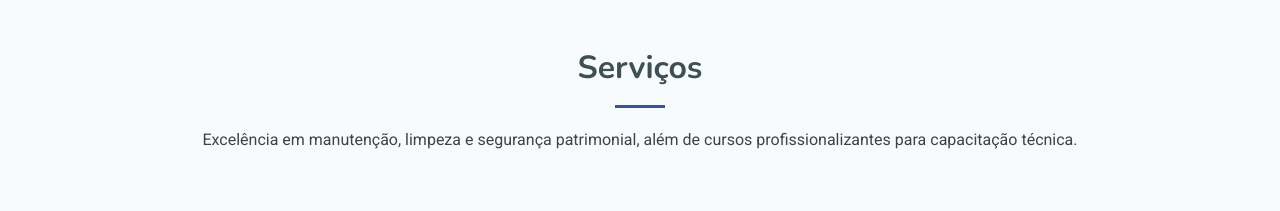
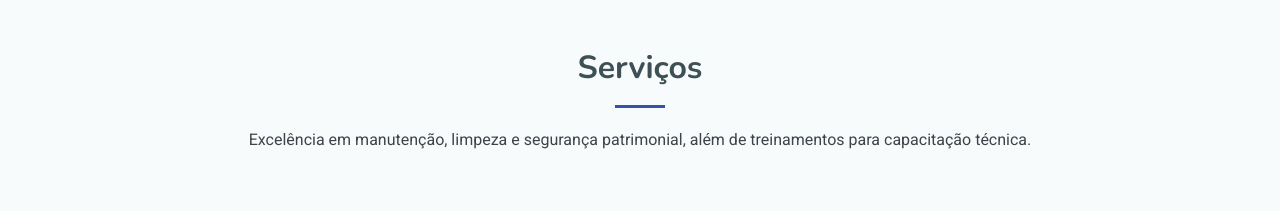
Before and after one commit to kawanwagnner/vg-facilities, a plain HTML site: page index.html in a window 1280 px wide. Shown: the part 4440-4651 px from the top of the page. Drawn offline with nearby package versions, Linux system fonts and the light colour scheme.

Commit message:
fix error

```diff
--- a/index.html
+++ b/index.html
@@ -586,7 +586,7 @@
           <h2>Serviços</h2>
           <p>
             Excelência em manutenção, limpeza e segurança patrimonial, além de
-            cursos profissionalizantes para capacitação técnica.
+            treinamentos para capacitação técnica.
           </p>
         </div>
         <!-- End Section Title -->
```
